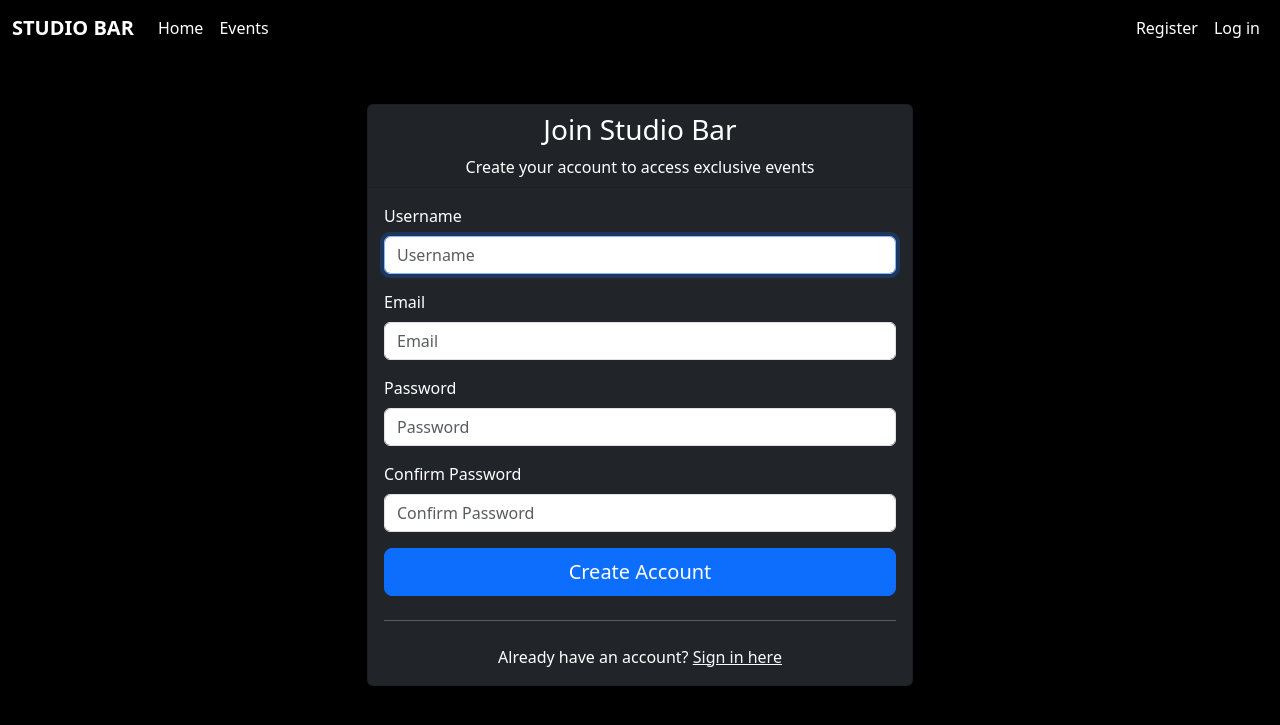
After one commit to bethneyanderson/studio-bar, a Django app: page /register/ in a window 1280 px wide. The commit adds this page. Shown: the top 725 px of the page. Run offline with Django 4.2, Linux system fonts and the light colour scheme.

Commit message:
Add register page

```diff
--- a/config/settings.py
+++ b/config/settings.py
@@ -146,6 +146,10 @@ STATICFILES_DIRS = [
 MEDIA_URL = '/media/'
 MEDIA_ROOT = BASE_DIR / 'media'
 
+# Authentication settings
+LOGIN_REDIRECT_URL = '/'
+LOGOUT_REDIRECT_URL = '/'
+
 # Default primary key field type
 # https://docs.djangoproject.com/en/4.2/ref/settings/#default-auto-field
 
--- a/config/urls.py
+++ b/config/urls.py
@@ -21,6 +21,7 @@ from django.conf.urls.static import static
 
 urlpatterns = [
     path('admin/', admin.site.urls),
+    path('accounts/', include('django.contrib.auth.urls')),
     path('', include('index.urls')),
     path('events/', include('events.urls')),
 ]
--- /dev/null
+++ b/index/forms.py
@@ -0,0 +1,24 @@
+from django import forms
+from django.contrib.auth.forms import UserCreationForm
+from django.contrib.auth.models import User
+
+class CustomUserCreationForm(UserCreationForm):
+    email = forms.EmailField(required=True)
+
+    class Meta:
+        model = User
+        fields = ("username", "email", "password1", "password2")
+
+    def __init__(self, *args, **kwargs):
+        super().__init__(*args, **kwargs)
+        self.fields['username'].widget.attrs.update({'class': 'form-control', 'placeholder': 'Username'})
+        self.fields['email'].widget.attrs.update({'class': 'form-control', 'placeholder': 'Email'})
+        self.fields['password1'].widget.attrs.update({'class': 'form-control', 'placeholder': 'Password'})
+        self.fields['password2'].widget.attrs.update({'class': 'form-control', 'placeholder': 'Confirm Password'})
+
+    def save(self, commit=True):
+        user = super().save(commit=False)
+        user.email = self.cleaned_data["email"]
+        if commit:
+            user.save()
+        return user
--- a/index/urls.py
+++ b/index/urls.py
@@ -1,10 +1,11 @@
 from django.urls import path, include
-from .views import home_page_view
+from .views import home_page_view, register_view
 
 
 
 urlpatterns = [
     path('', home_page_view, name='home'),
+    path('register/', register_view, name='register'),
     path('summernote/', include('django_summernote.urls')),
 
 ]
--- a/index/views.py
+++ b/index/views.py
@@ -1,6 +1,21 @@
-from django.shortcuts import render
+from django.shortcuts import render, redirect
 from django.http import HttpResponse
+from django.contrib.auth import login
+from django.contrib import messages
+from .forms import CustomUserCreationForm
 
 # Create your views here.
 def home_page_view(request):
     return render(request, 'index.html')
+
+def register_view(request):
+    if request.method == 'POST':
+        form = CustomUserCreationForm(request.POST)
+        if form.is_valid():
+            user = form.save()
+            login(request, user)
+            messages.success(request, 'Registration successful! Welcome to Studio Bar.')
+            return redirect('home')
+    else:
+        form = CustomUserCreationForm()
+    return render(request, 'registration/register.html', {'form': form})
--- a/templates/base.html
+++ b/templates/base.html
@@ -1,9 +1,5 @@
 {% load static %}
 {% url 'home' as home_url %}
-{% url 'about' as about_url %}
-{%url 'account_login' as login_url %}
-{% url 'account_signup' as signup_url %}
-{%url 'account_logout' as logout_url %}
 <!DOCTYPE html>
 <html lang="en">
 <head>
@@ -32,13 +28,21 @@
                     </li>
                 </ul>
                 <ul class="navbar-nav">
-                    <li class="nav-item">
-                        {% if user.is_authenticated %}
-                            <a class="nav-link text-white" href="{% url 'account_logout' %}">Log out</a>
-                        {% else %}
-                            <a class="nav-link text-white" href="{% url 'account_login' %}">Log in</a>
-                        {% endif %}
-                    </li>
+                    {% if user.is_authenticated %}
+                        <li class="nav-item">
+                            <span class="navbar-text text-white me-3">Welcome, {{ user.username }}!</span>
+                        </li>
+                        <li class="nav-item">
+                            <a class="nav-link text-white" href="{% url 'logout' %}">Log out</a>
+                        </li>
+                    {% else %}
+                        <li class="nav-item">
+                            <a class="nav-link text-white" href="{% url 'register' %}">Register</a>
+                        </li>
+                        <li class="nav-item">
+                            <a class="nav-link text-white" href="{% url 'login' %}">Log in</a>
+                        </li>
+                    {% endif %}
                 </ul>
             </div>
         </div>
--- /dev/null
+++ b/templates/registration/register.html
@@ -0,0 +1,71 @@
+{% extends 'base.html' %}
+
+{% block content %}
+<div class="container mt-5">
+    <div class="row justify-content-center">
+        <div class="col-md-6">
+            <div class="card bg-dark text-white">
+                <div class="card-header text-center">
+                    <h3>Join Studio Bar</h3>
+                    <p class="mb-0">Create your account to access exclusive events</p>
+                </div>
+                <div class="card-body">
+                    {% if messages %}
+                        {% for message in messages %}
+                            <div class="alert alert-{{ message.tags }} alert-dismissible fade show" role="alert">
+                                {{ message }}
+                                <button type="button" class="btn-close" data-bs-dismiss="alert"></button>
+                            </div>
+                        {% endfor %}
+                    {% endif %}
+
+                    <form method="post">
+                        {% csrf_token %}
+
+                        <div class="mb-3">
+                            <label for="{{ form.username.id_for_label }}" class="form-label">Username</label>
+                            {{ form.username }}
+                            {% if form.username.errors %}
+                                <div class="text-danger small">{{ form.username.errors }}</div>
+                            {% endif %}
+                        </div>
+
+                        <div class="mb-3">
+                            <label for="{{ form.email.id_for_label }}" class="form-label">Email</label>
+                            {{ form.email }}
+                            {% if form.email.errors %}
+                                <div class="text-danger small">{{ form.email.errors }}</div>
+                            {% endif %}
+                        </div>
+
+                        <div class="mb-3">
+                            <label for="{{ form.password1.id_for_label }}" class="form-label">Password</label>
+                            {{ form.password1 }}
+                            {% if form.password1.errors %}
+                                <div class="text-danger small">{{ form.password1.errors }}</div>
+                            {% endif %}
+                        </div>
+
+                        <div class="mb-3">
+                            <label for="{{ form.password2.id_for_label }}" class="form-label">Confirm Password</label>
+                            {{ form.password2 }}
+                            {% if form.password2.errors %}
+                                <div class="text-danger small">{{ form.password2.errors }}</div>
+                            {% endif %}
+                        </div>
+
+                        <div class="d-grid">
+                            <button type="submit" class="btn btn-primary btn-lg">Create Account</button>
+                        </div>
+                    </form>
+
+                    <hr class="my-4">
+                    <div class="text-center">
+                        <p class="mb-0">Already have an account? <a href="{% url 'login' %}" class="text-light">Sign in here</a></p>
+                    </div>
+                </div>
+            </div>
+        </div>
+    </div>
+</div>
+{% endblock %}
```
Also changed, not shown: templates/registration/login.html (added, +46 -0 lines).
